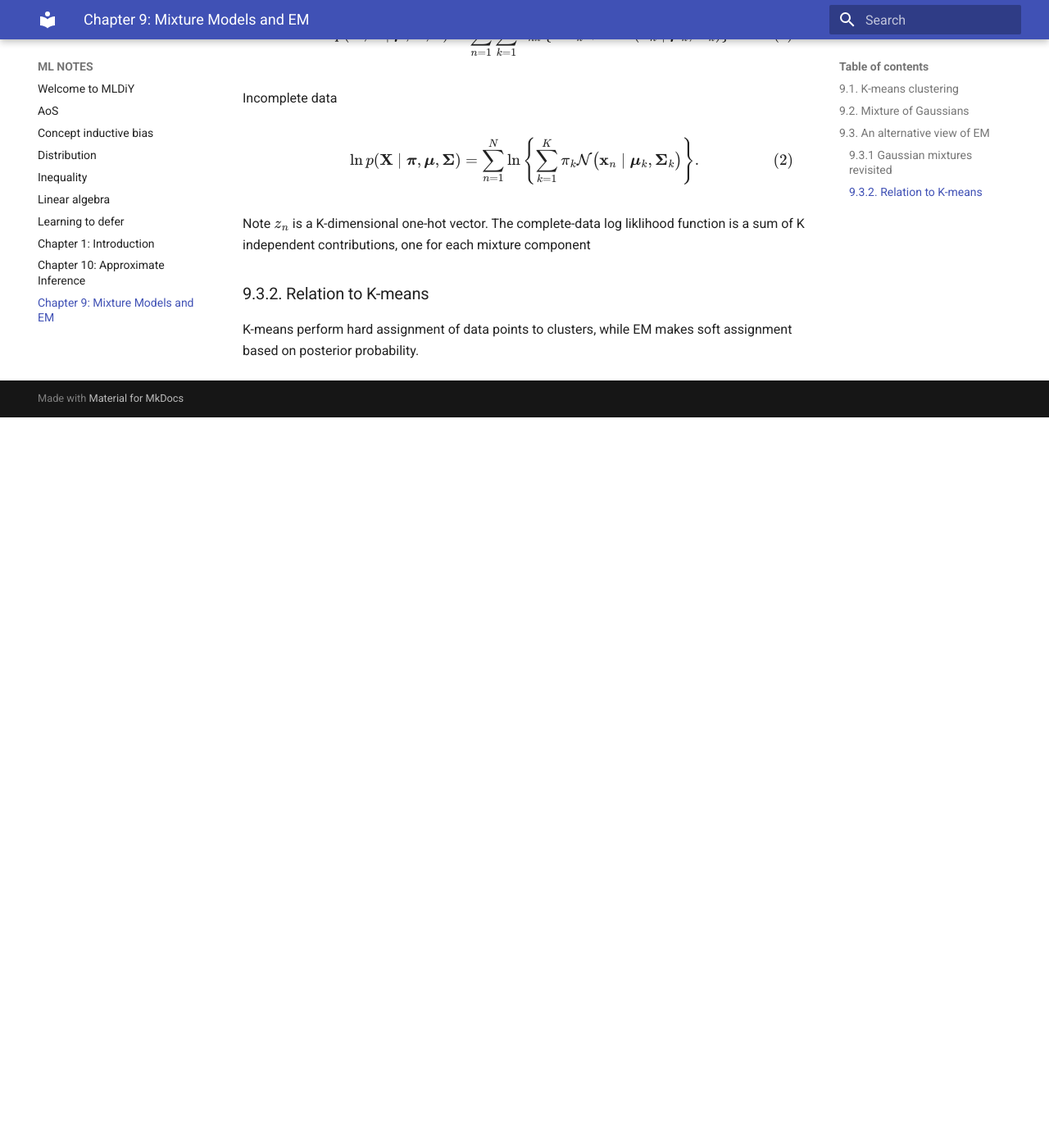
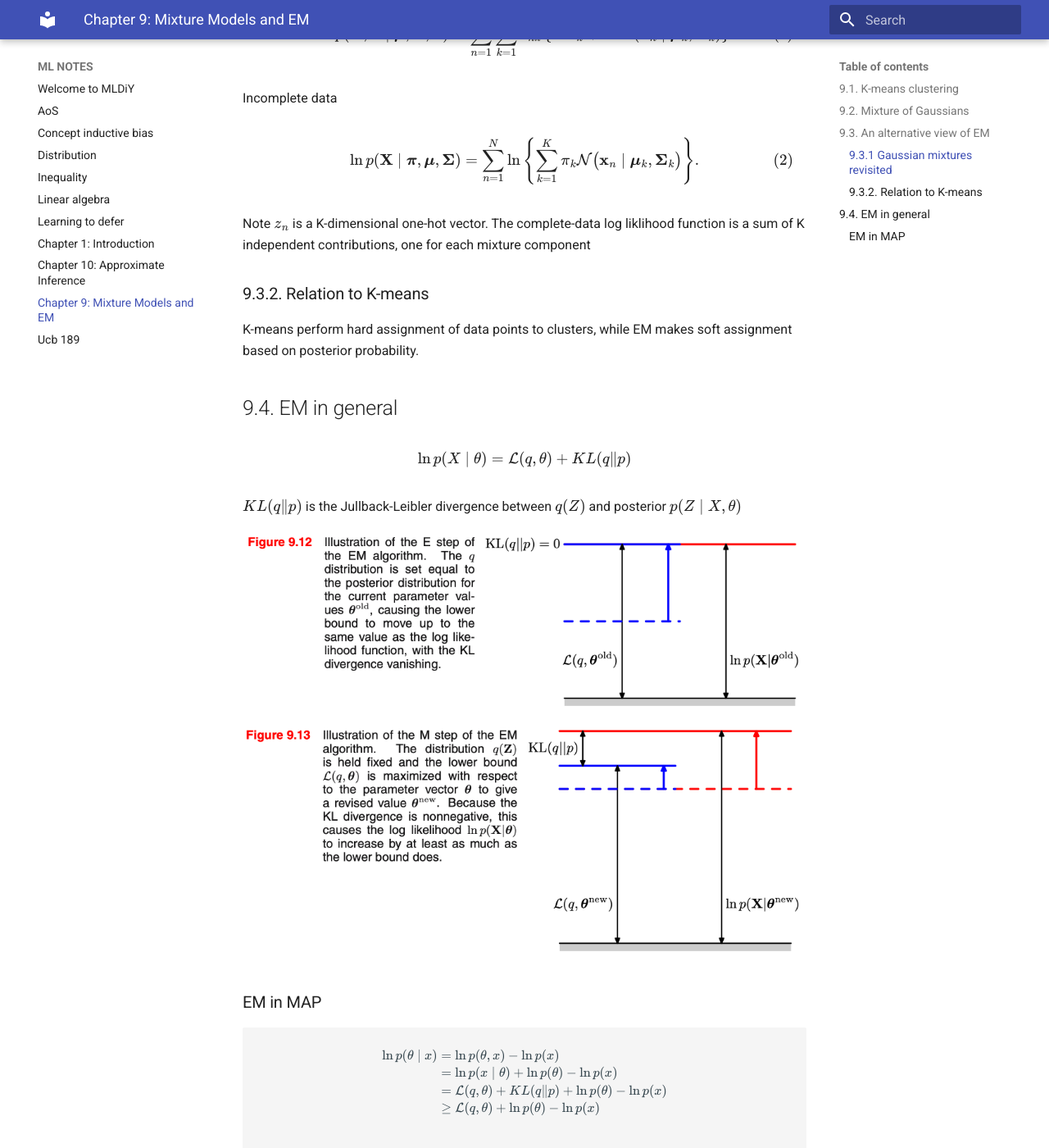
Before and after one commit to fisheredu/mldiy, an MkDocs documentation site: the page built from docs/prml-9.md, in a window 1280 px wide and 1400 px high, scrolled down 2552 px. Shown: the whole window at 82% size. Built offline with MkDocs 1.6.1 and Material for MkDocs 9.7.7, drawn with Linux system fonts in a browser that asks for light colours; before the commit the page ends 3061 px from its top, so only the background shows below that.

````diff
--- a/docs/prml-9.md
+++ b/docs/prml-9.md
@@ -105,3 +105,25 @@
 ### 9.3.2. Relation to K-means
 
 K-means perform hard assignment of data points to clusters, while EM makes soft assignment based on posterior probability.
+
+## 9.4. EM in general
+
+$$
+\ln p(X\mid \theta) = \mathcal{L}(q,\theta) + KL(q\| p)
+$$
+
+$KL(q\| p)$ is the Jullback-Leibler divergence between $q(Z)$ and posterior $p(Z\mid X,\theta)$
+
+![E-step](images/e-step.png)
+![M-step](images/m-step.png)
+
+### EM in MAP
+
+```latex
+\begin{aligned}
+\ln p(\theta \mid x) &= \ln p(\theta, x) - \ln p(x) \\
+&= \ln p(x \mid \theta) + \ln p(\theta) - \ln p(x) \\
+&= \mathcal{L}(q,\theta) + KL(q\| p) + \ln p(\theta) - \ln p(x) \\
+&\ge \mathcal{L}(q,\theta) + \ln p(\theta) - \ln p(x)
+\end{aligned}
+```
````
Also changed, not shown: docs/ucb-189.md (added, +4 -0 lines), docs/images/e-step.png (added), docs/images/m-step.png (added), 1 other file.
